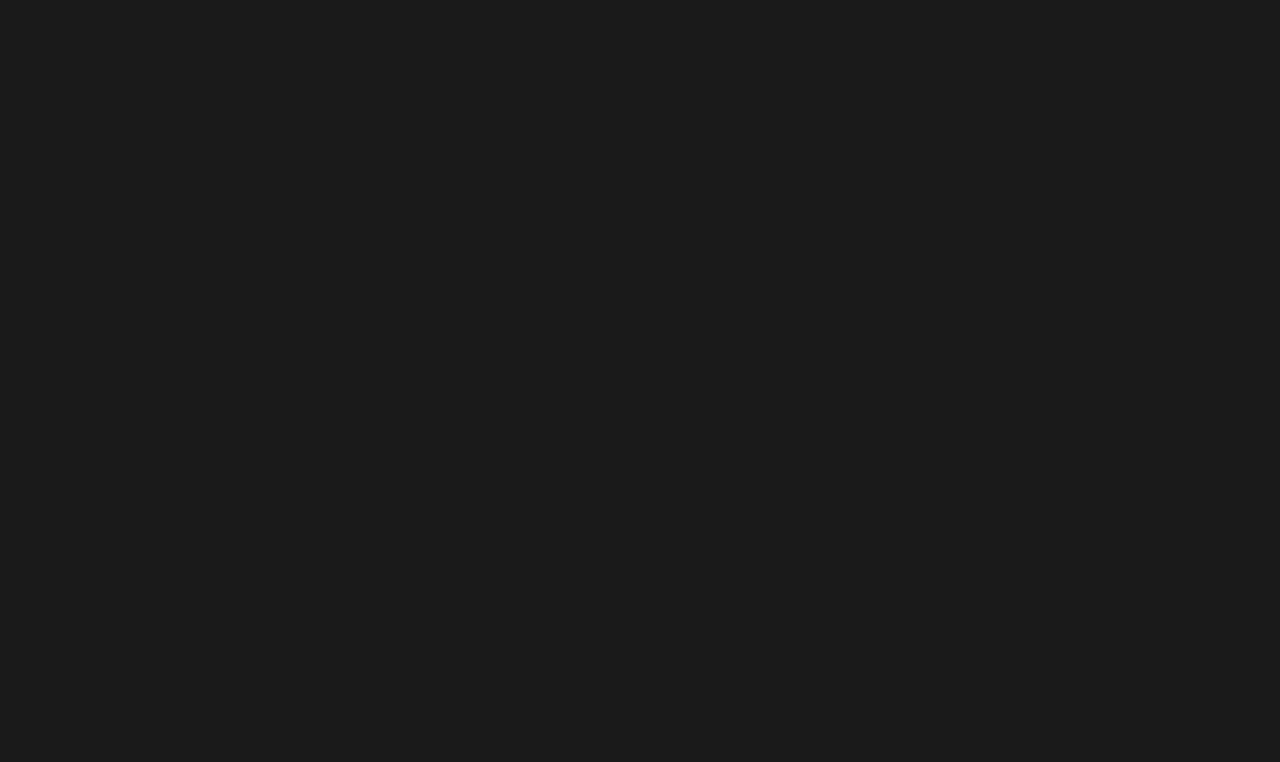
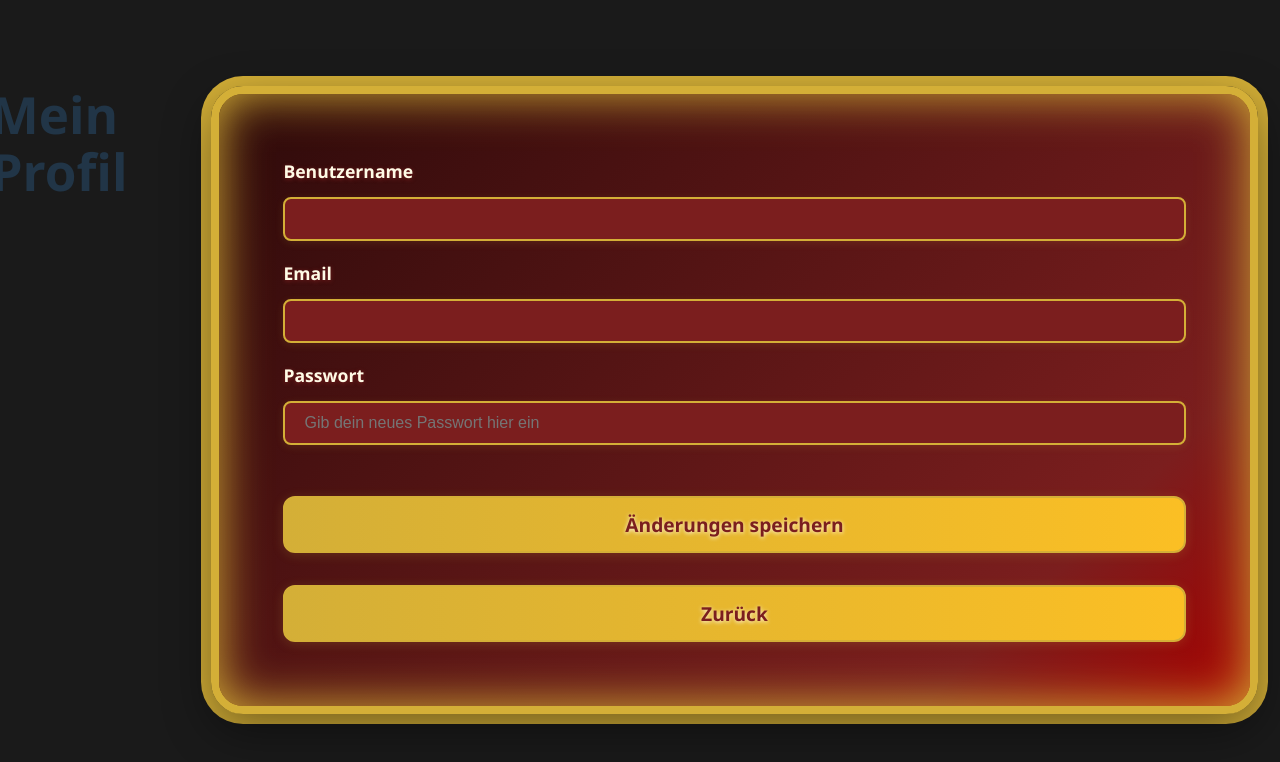
Before and after one commit to Cyril234/Casino, a React (Vite) app in the folder Documents/Module/Casino/casino-frontend/: page /edit-profile in a window 1280 px wide. Before the commit this address had no page. Shown: the top 762 px of the page. Built offline with nearby package versions, Linux system fonts and the light colour scheme; no server answers; sample sign-in values are in the browser's storage.

Commit message:
Edit profile implemented.

```diff
--- a/Documents/Module/Casino/casino-frontend/src/App.tsx
+++ b/Documents/Module/Casino/casino-frontend/src/App.tsx
@@ -10,6 +10,7 @@ import Register from './components/register/Register'
 import BlackJackGame from './components/Games/BlackJack'
 import CreateAvatar from './components/register/CreateAvatar'
 import Logout from './components/logout/Logout'
+import EditProfile from './components/editProfile/EditProfile'
 
 function App() {
 
@@ -26,6 +27,7 @@ function App() {
         <Route path='/gameoverview/blackjack' element={<BlackJackGame />} />
         <Route path='/create-avatar' element={<CreateAvatar />} />
         <Route path='/logout' element={<Logout />} />
+        <Route path='/edit-profile' element={<EditProfile />} />
       </Routes>
     </>
   )
--- a/Documents/Module/Casino/casino-frontend/src/components/Gamesoverview.tsx
+++ b/Documents/Module/Casino/casino-frontend/src/components/Gamesoverview.tsx
@@ -87,35 +87,35 @@ export default function Gameoverview() {
   // Blob Bewegung mit useEffect + Intervall
   useEffect(() => {
     const intervalId = setInterval(() => {
-      if(posXPink < -400){
+      if (posXPink < -400) {
         setPosXPink(prev => prev + Math.floor(Math.random() * (5 - 0 + 1)) + 0);
-      }else if(posXPink > 2320){
+      } else if (posXPink > 2320) {
         setPosXPink(prev => prev + Math.floor(Math.random() * (0 - -5 + 1)) + -5);
-      }else{
+      } else {
         setPosXPink(prev => prev + Math.floor(Math.random() * (5 - -5 + 1)) + -5);
       }
 
-      if(posXPink < -400){
+      if (posXPink < -400) {
         setPosYPink(prev => prev + Math.floor(Math.random() * (5 - 0 + 1)) + 0);
-      }else if(posXPink > 1480){
+      } else if (posXPink > 1480) {
         setPosYPink(prev => prev + Math.floor(Math.random() * (0 - -5 + 1)) + -5);
-      }else{
+      } else {
         setPosYPink(prev => prev + Math.floor(Math.random() * (5 - -5 + 1)) + -5);
       }
 
-      if(posXPink < -400){
+      if (posXPink < -400) {
         setPosXOrange(prev => prev + Math.floor(Math.random() * (5 - 0 + 1)) + 0);
-      }else if(posXPink > 2320){
+      } else if (posXPink > 2320) {
         setPosXOrange(prev => prev + Math.floor(Math.random() * (0 - -5 + 1)) + -5);
-      }else{
+      } else {
         setPosXOrange(prev => prev + Math.floor(Math.random() * (5 - -5 + 1)) + -5);
       }
 
-      if(posXPink < -400){
+      if (posXPink < -400) {
         setPosYOrange(prev => prev + Math.floor(Math.random() * (5 - 0 + 1)) + 0);
-      }else if(posXPink > 1480){
+      } else if (posXPink > 1480) {
         setPosYOrange(prev => prev + Math.floor(Math.random() * (0 - -5 + 1)) + -5);
-      }else{
+      } else {
         setPosYOrange(prev => prev + Math.floor(Math.random() * (5 - -5 + 1)) + -5);
       }
     }, 50);
@@ -131,12 +131,12 @@ export default function Gameoverview() {
         <div className="blob pink-blob"></div>
       </div>
       <div className="bg-lines"></div>
-        <img src="public/pokergeld.png" alt="Testbild" width="100" height="100" className="pokergeld"/>
+      <img src="public/pokergeld.png" alt="Testbild" width="100" height="100" className="pokergeld" />
       <h1 className="cointext">{coins !== null ? coins.toString() : ''}</h1>
       <div className="content">
         <Slideshow input={lastKey} onKeyUsed={handleKeyUsed} />
       </div>
-        <button className="logoutButton" onClick={() => navigate('/logout')}>logout</button>
+      <button className="logoutButton" onClick={() => navigate('/logout')}>Logout</button>
     </div>
   );
 }
--- /dev/null
+++ b/Documents/Module/Casino/casino-frontend/src/components/editProfile/EditProfile.tsx
@@ -0,0 +1,120 @@
+import { useEffect, useState } from "react";
+import { useNavigate } from "react-router";
+
+export default function EditProfile() {
+
+    const navigate = useNavigate();
+
+    const currentToken = sessionStorage.getItem("authToken");
+
+    const [playerId, setPlayerId] = useState(0);
+    const [username, setUsername] = useState("");
+    const [email, setEmail] = useState("");
+    const [password, setPassword] = useState("");
+
+    useEffect(() => {
+        if (!currentToken) {
+            alert("Du bist noch gar nicht eingeloggt!");
+            navigate("/");
+            return;
+        }
+    })
+
+    useEffect(() => {
+        const fetchPlayerId = async () => {
+            if (!currentToken) {
+                console.error("Kein Auth-Token gefunden.");
+                return;
+            }
+
+            try {
+                const res = await fetch(`http://localhost:8080/api/players/byToken/${currentToken}`, {
+                    method: "GET",
+                    headers: {
+                        "Authorization": `Bearer ${currentToken}`,
+                        Accept: "*/*",
+                        "Content-Type": "application/json"
+                    }
+                });
+
+                if (!res.ok) {
+                    throw new Error(`HTTP Fehler: ${res.status}`);
+                }
+
+                const data = await res.json();
+                setPlayerId(data.playerId);
+                setUsername(data.username);
+                setEmail(data.email);
+
+            } catch (err) {
+                console.error("Fehler bei dem Bekommen der SpielerId:", err);
+            }
+        };
+
+        fetchPlayerId();
+    }, [currentToken]);
+
+
+    const editProfile = async (e: React.FormEvent) => {
+        e.preventDefault();
+        try {
+            const res = await fetch(`http://localhost:8080/api/players/${playerId}`, {
+                method: "PUT",
+                headers: {
+                    "Authorization": `Bearer ${currentToken}`,
+                    "Content-Type": "application/json"
+                },
+                body: JSON.stringify({ username, email, password }),
+            });
+            if (!res) {
+                console.log("Fehler beim Bearbeiten!")
+            }
+            alert("Profil erfolgreich aktualisiert!")
+            navigate("/gameoverview");
+        } catch (err) {
+            console.error(err);
+        }
+    };
+
+    return (
+        <>
+            <h1>Mein Profil</h1>
+            <form className="register-form" onSubmit={editProfile}>
+                <label htmlFor="username" className="form-label">Benutzername</label>
+                <input
+                    id="username"
+                    type="text"
+                    value={username}
+                    placeholder={username}
+                    onChange={e => setUsername(e.target.value)}
+                />
+                <label htmlFor="email" className="form-label">Email</label>
+                <input
+                    id="email"
+                    type="email"
+                    value={email}
+                    placeholder={email}
+                    onChange={e => setEmail(e.target.value)}
+                />
+                <label htmlFor="password" className="form-label">Passwort</label>
+                <div style={{ width: "100%" }}>
+                    <input
+                        id="password"
+                        type={"password"}
+                        value={password}
+                        placeholder="Gib dein neues Passwort hier ein"
+                        onChange={e => setPassword(e.target.value)}
+                    />
+                </div>
+                <button className="next-btn" type="submit">Änderungen speichern</button>
+                <button
+                    className="next-btn"
+                    type="button"
+                    onClick={() => navigate('/gameoverview')}
+                >
+                    Zurück
+                </button>
+            </form>
+        </>
+    );
+}
--- a/Documents/Module/Casino/casino-frontend/src/components/login/Loginoverview.tsx
+++ b/Documents/Module/Casino/casino-frontend/src/components/login/Loginoverview.tsx
@@ -8,6 +8,13 @@ export default function Loginoverview() {
     const goToBadge = () => navigate('/login-with-badge');
     const goToGuest = () => navigate('/login-as-guest');
     const goToRegister = () => navigate('/register');
+
+    if (sessionStorage.getItem("authToken")) {
+        sessionStorage.removeItem("authToken");
+    }
+    if (sessionStorage.getItem("username")) {
+        sessionStorage.removeItem("username");
+    }
 
     return (
         <div className="start-container">
```
Also changed, not shown: 1 other file (tests, documents, lock files or other folders). Lines whose indentation alone changed are shown as unchanged.
